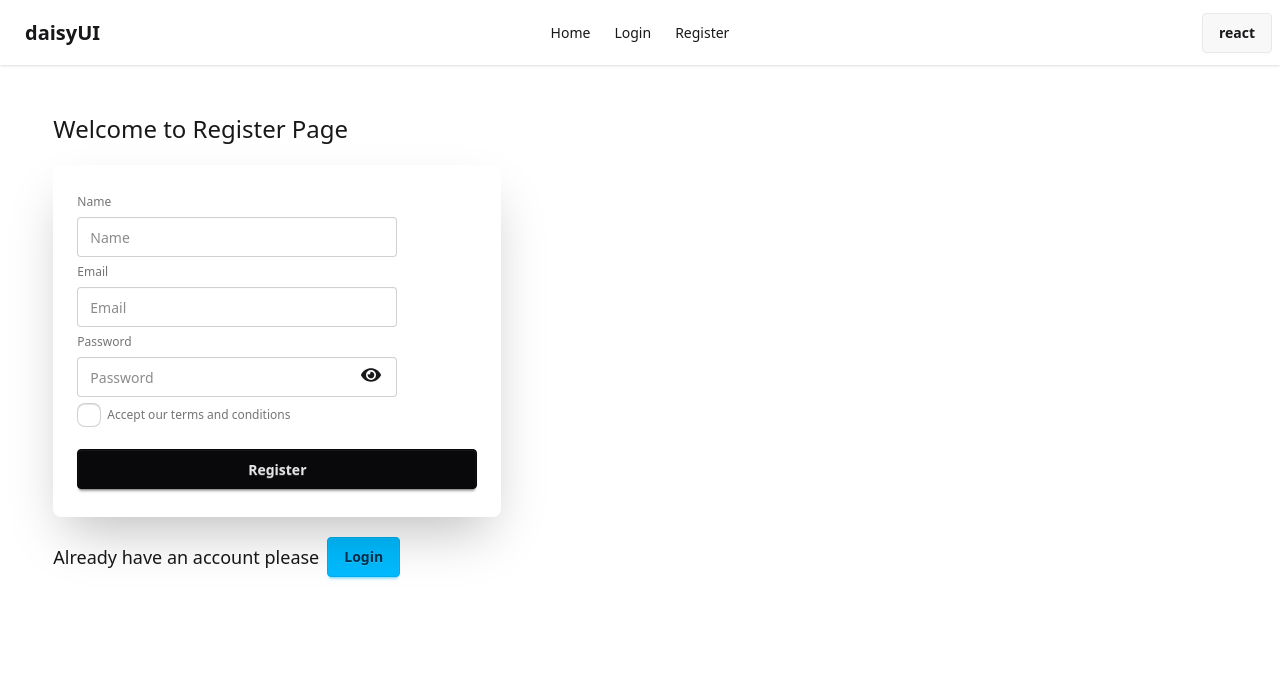
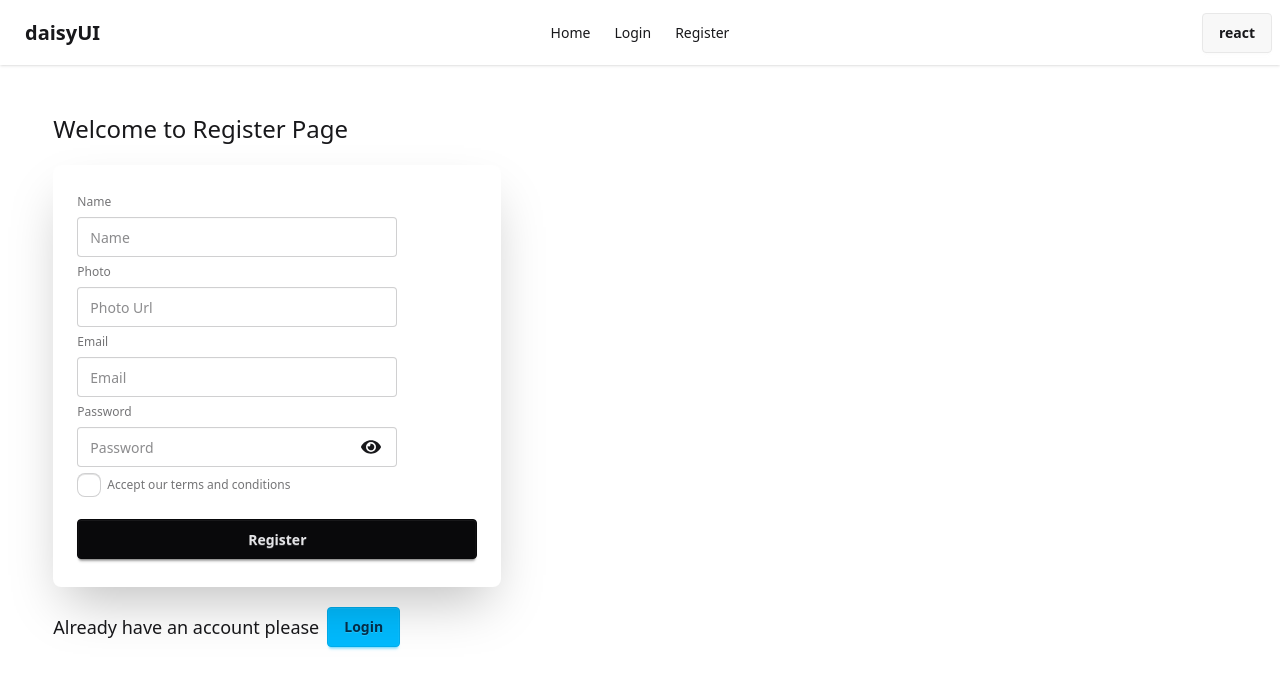
Before and after one commit to Taanveer22/firebase-form-auth-2, a React (Vite) app: page /register in a window 1280 px wide. Shown: the top 688 px of the page. Built offline with nearby package versions, Linux system fonts and the light colour scheme.

Commit message:
alhamdulliah user profile updated and module complete

```diff
--- a/src/components/Register.jsx
+++ b/src/components/Register.jsx
@@ -1,6 +1,7 @@
 import {
   createUserWithEmailAndPassword,
   sendEmailVerification,
+  updateProfile,
 } from "firebase/auth";
 import { Link } from "react-router-dom";
 import auth from "../firebase/config";
@@ -20,7 +21,8 @@ const Register = () => {
     const email = e.target.email.value;
     const password = e.target.password.value;
     const checkbox = e.target.checkbox.checked;
-    console.log(name, email, password, checkbox);
+    const photo = e.target.photo.value;
+    console.log(name, email, password, checkbox, photo);
 
     // reset state status
     setErrorMessage("");
@@ -56,6 +58,19 @@ const Register = () => {
         sendEmailVerification(auth.currentUser).then(() => {
           console.log("verification email sent");
         });
+
+        // ===== update name and photo url ======
+        const profileData = {
+          displayName: name,
+          photoURL: photo,
+        };
+        updateProfile(auth.currentUser, profileData)
+          .then(() => {
+            console.log("profile updated");
+          })
+          .catch((error) => {
+            console.log(error.message);
+          });
       })
       .catch((error) => {
         console.log(error.message);
@@ -80,6 +95,13 @@ const Register = () => {
               className="input"
               placeholder="Name"
             />
+            <label className="label">Photo</label>
+            <input
+              name="photo"
+              type="text"
+              className="input"
+              placeholder="Photo Url"
+            />
             <label className="label">Email</label>
             <input
               name="email"
@@ -96,7 +118,7 @@ const Register = () => {
             />
             <button
               onClick={() => setShowPassword(!showPassword)}
-              className="absolute right-24 top-44"
+              className="absolute right-24 top-62"
             >
               {showPassword ? (
                 <FaEyeSlash size={20}></FaEyeSlash>
```
